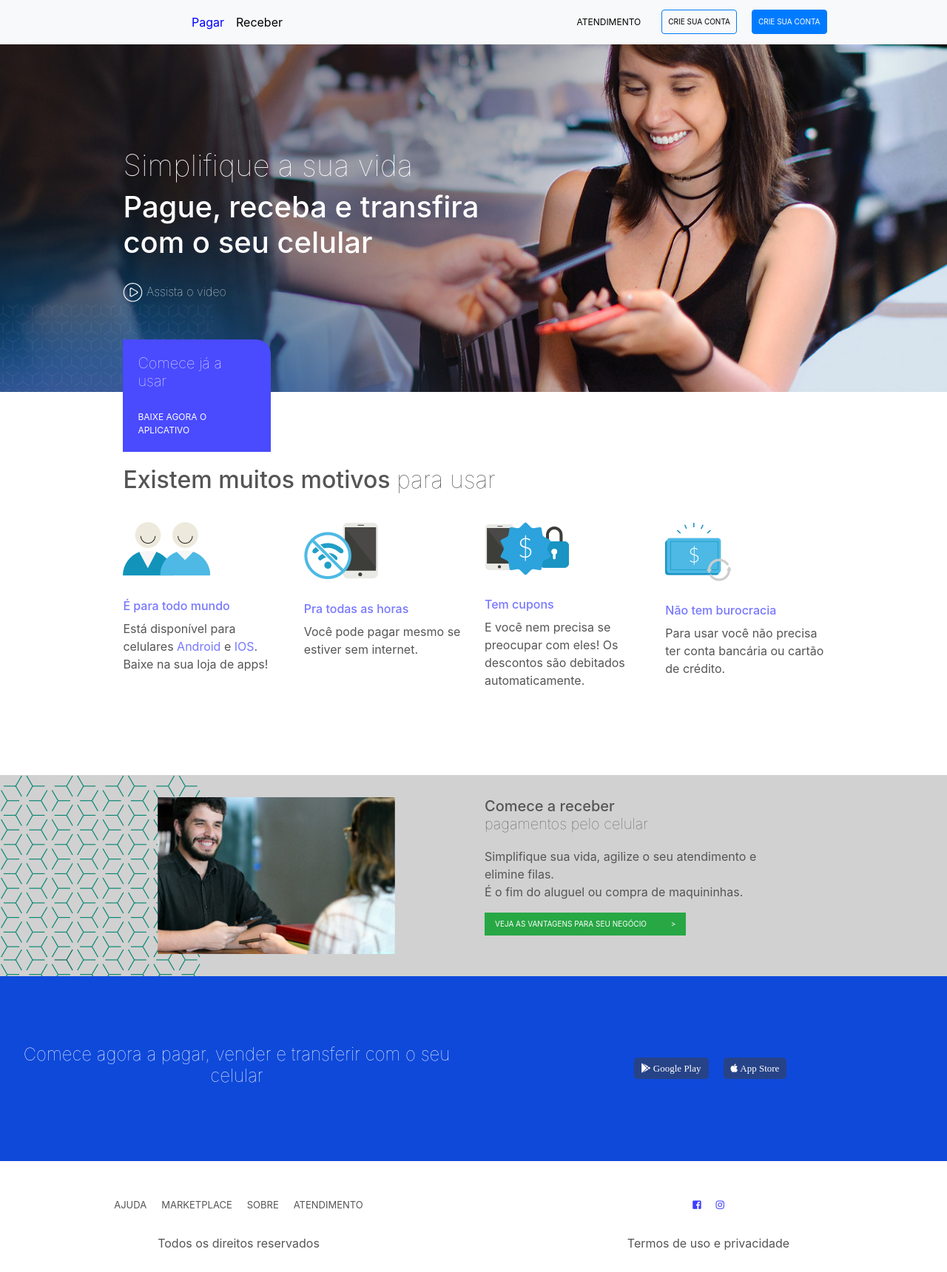
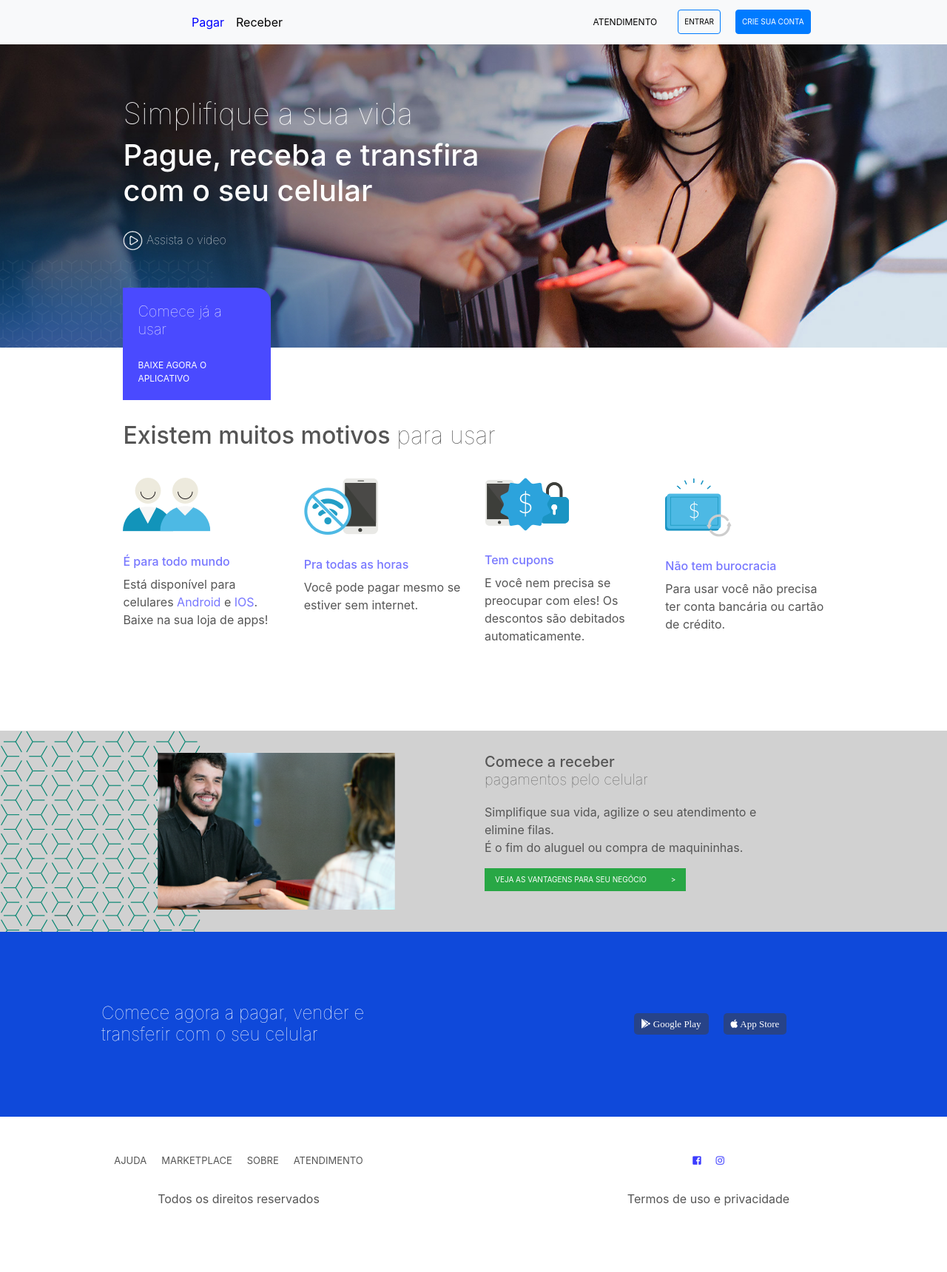
Before and after one commit to lucascunha93/Teste-Estagio, a plain HTML site: page index.html in a window 1280 px wide. Shown: the whole page at 74% size. After the commit the page ends 1660 px from the top, so only its background shows below. Drawn offline with nearby package versions, Linux system fonts and the light colour scheme.

Commit message:
ajustes na barra de navegação e na responsividade da página

```diff
--- a/assets/queries.css
+++ b/assets/queries.css
@@ -37,6 +37,10 @@
     text-align: left;
   }
 
+  .footer-content > h4 {
+      width: 100%;
+  }
+
   .nav-footer {
     flex-direction: column;
     justify-content: space-evenly;
--- a/assets/styles.css
+++ b/assets/styles.css
@@ -1,5 +1,11 @@
 /* Geral
 *************/
+
+.barra-navegacao {
+  position: absolute;
+  width: 100%;
+  z-index: 1;
+}
 
 .links {
   display: flex;
@@ -17,7 +23,7 @@
 
 .apresentacao-text {
   position: absolute;
-  top: 200px;
+  top: 130px;
   left: 13%;
   color: white;
 }
@@ -86,6 +92,12 @@
 
 .footer-content {
   min-width: 300px;
+}
+
+.footer-content > h4 {
+  margin: 0 auto;
+  width: 60%;
+  text-align: left;
 }
 
 .img-app {
--- a/index.html
+++ b/index.html
@@ -42,7 +42,7 @@
                         <a class="nav-link atendimento" href="#">ATENDIMENTO</a>
                     </li>
                     <li class="nav-item">
-                        <button class="nav-link btn btn-outline-primary" href="#">CRIE SUA CONTA</button>
+                        <button class="nav-link btn btn-outline-primary" href="#">ENTRAR</button>
                     </li>
                     <li class="nav-item">
                         <button class="nav-link btn btn-primary botao-azul" href="#">CRIE SUA CONTA</button>
```
